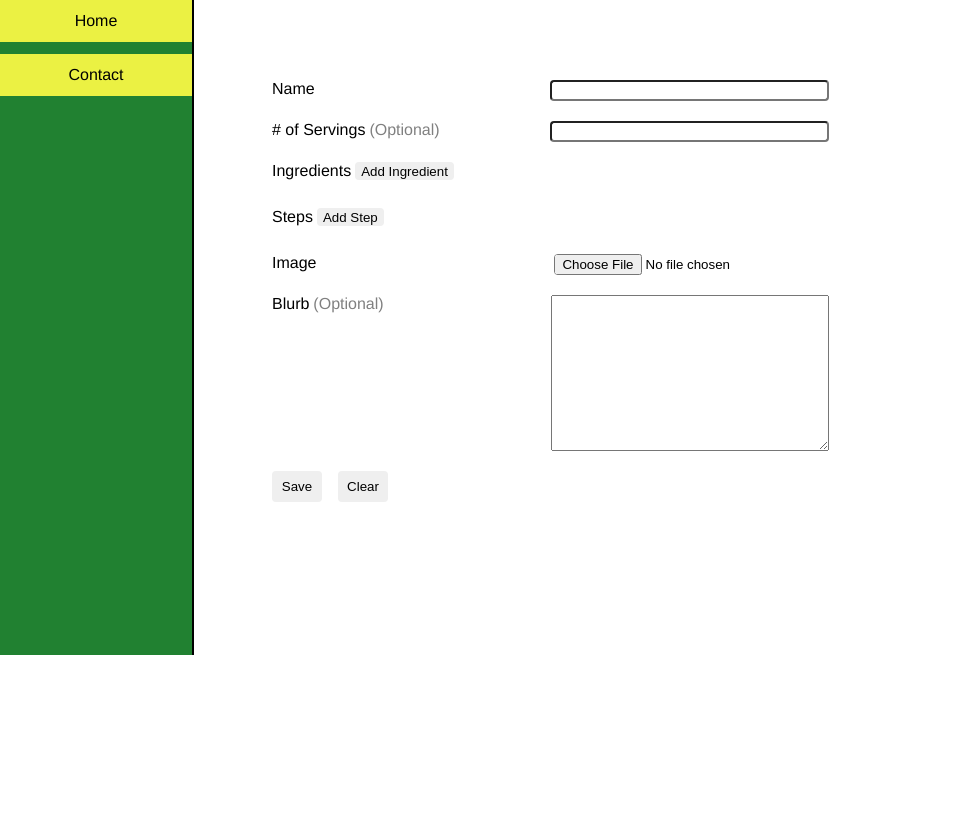
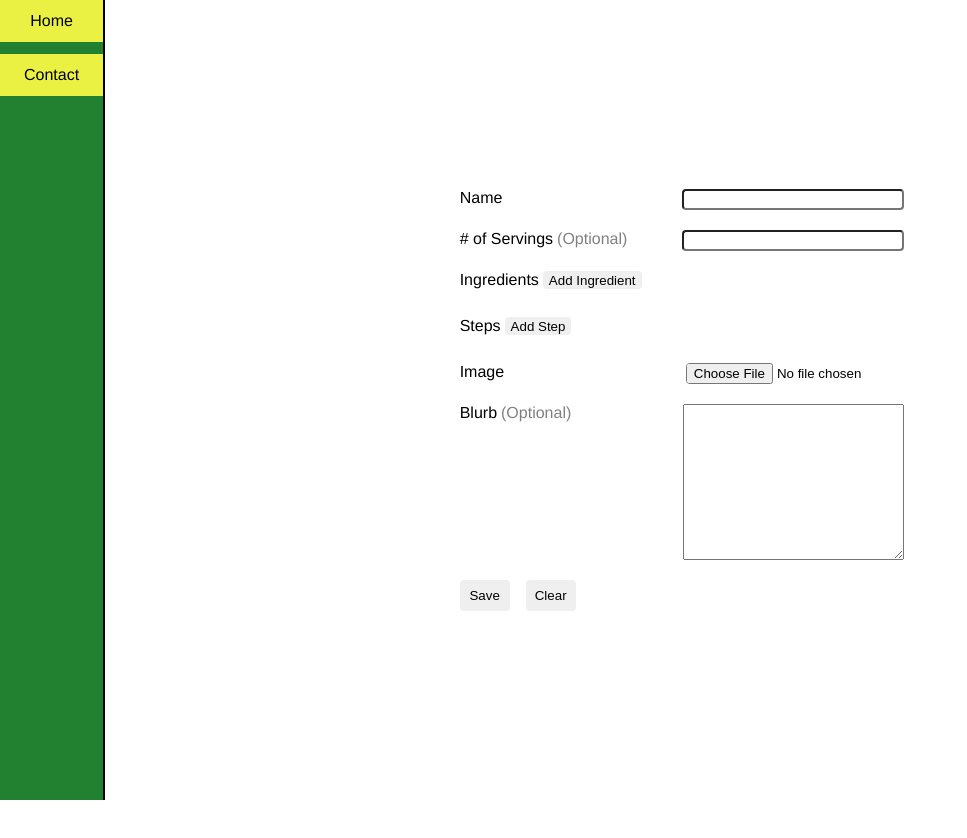
Before and after one commit to uphonia/recipe-application, a Next.js app: page / in a window 1280 px wide. Shown: the top 838 px of the page, without its empty margins (0-967 px from the left). Before the commit the page ends 800 px from the top, so only its background shows below. Built offline with nearby package versions, Linux system fonts and the light colour scheme.

Commit message:
update layout

```diff
--- a/src/common/components/Layout/Layout.tsx
+++ b/src/common/components/Layout/Layout.tsx
@@ -5,20 +5,16 @@ import {
   MainWrapper,
   LayoutSidebar,
   LayoutContent,
-  LayoutHeader,
 } from "./layout.styles";
 
 type Props = {
   content: ReactNode;
-  header?: ReactNode;
-  noHeader?: boolean;
   sidebar?: ReactNode;
 };
 
-export const Layout = ({ content, header, noHeader, sidebar }: Props) => {
+export const Layout = ({ content, sidebar }: Props) => {
   return (
-    <MainWrapper noHeader={noHeader}>
-      <LayoutHeader>{header}</LayoutHeader>
+    <MainWrapper >
       <LayoutSidebar>{sidebar}</LayoutSidebar>
       <LayoutContent>{content}</LayoutContent>
     </MainWrapper>
--- a/src/common/components/Layout/layout.styles.ts
+++ b/src/common/components/Layout/layout.styles.ts
@@ -2,7 +2,7 @@ import { css } from "@emotion/react";
 import styled from "@emotion/styled";
 import { mq } from "../../utils/mediaQueries";
 
-export const MainWrapper = styled.div<{ noHeader?: boolean }>`
+export const MainWrapper = styled.div`
   display: flex;
   flex-direction: column;
   height: 100%;
@@ -10,42 +10,31 @@ export const MainWrapper = styled.div<{ noHeader?: boolean }>`
 
   ${mq.medium(css`
     display: grid;
-    grid-template: "sidebar header" "sidebar content";
-    grid-template-columns: 15% 85%;
+    grid-template: "sidebar content"
+    grid-template-columns: 1fr 3fr;
   `)}
-
-  ${({ noHeader }) =>
-    noHeader &&
-    mq.medium(css`
-      grid-template: "sidebar content";
-      grid-template-columns: 15% 85%;
-    `)}
-`;
-
-export const LayoutHeader = styled.div`
-  grid-area: header;
 `;
 
 export const LayoutSidebar = styled.div`
   display: none;
   flex-direction: column;
-  grid-area: sidebar;
   height: 100%;
+  position: fixed;
 
   ${mq.medium(css`
-    display: flex;
+    display: grid;
+    grid-area: sidebar;
   `)}
 `;
 
 export const LayoutContent = styled.div`
   display: flex;
-  flex-direction: column;
-  gap: 24px;
-  grid-area: content;
   height: 100%;
   overflow-y: auto;
 
   ${mq.medium(css`
+    display: grid;
     padding: 64px;
+    grid-area: content;
   `)}
 `;
--- a/src/common/components/SideBar/sideBar.styles.ts
+++ b/src/common/components/SideBar/sideBar.styles.ts
@@ -8,7 +8,6 @@ export const Wrapper = styled.div`
   flex-direction: column;
   height: 100%;
   gap: 50px;
-  width: 100%;
 `;
 
 export const Image = styled.img`
```
